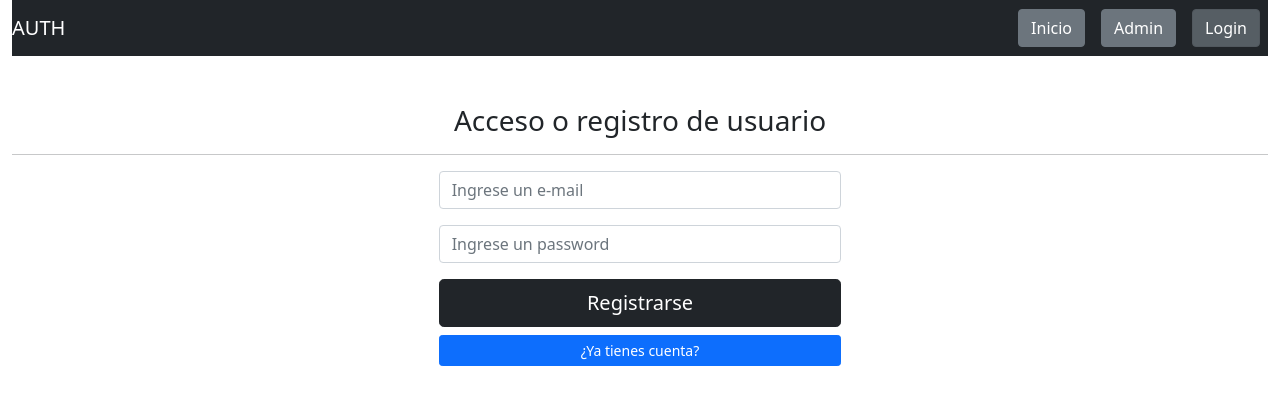
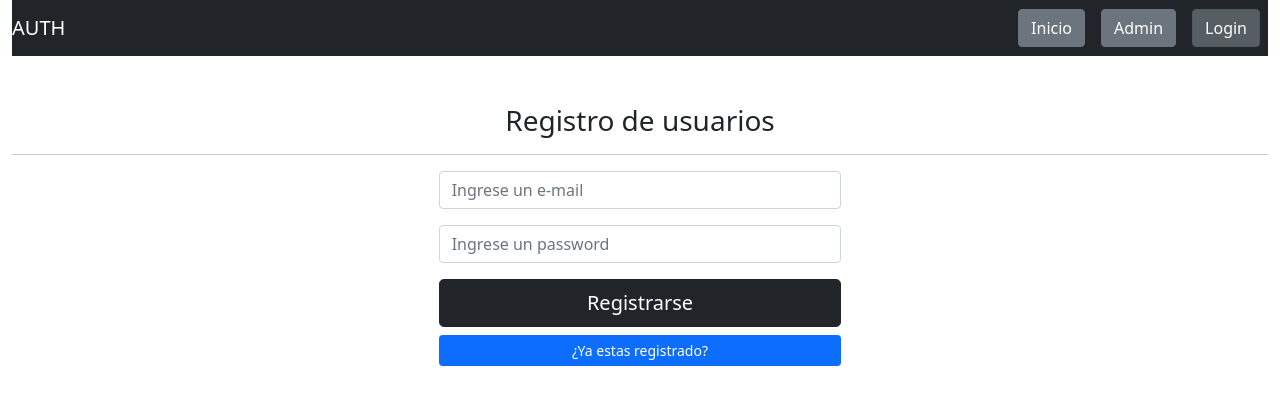
Before and after one commit to pacop0587/login-react-firebase, a React (Vite) app: page /login in a window 1280 px wide. Shown: the top 404 px of the page. Built offline with nearby package versions, Linux system fonts and the light colour scheme.

Commit message:
Se agrego registro de usuarios nuevos con firebase

```diff
--- a/src/components/Login.jsx
+++ b/src/components/Login.jsx
@@ -1,11 +1,13 @@
-import { useState } from "react"
+import { useCallback, useState } from "react"
 import MensajeError from "./MensajeError";
+import {auth} from '../firebase';
 
 const Login = () => {
     //Hooks State
     const [email, setEmail] = useState('');
     const [pass, setPass] = useState('');
     const [mensajeError, setMensajeError] = useState('')
+    const [esRegistro, setEsRegistro] = useState(true)
 
     //Procesando login
     const procesarDatos = (e) => {
@@ -23,12 +25,37 @@ const Login = () => {
 
         setMensajeError('')
         console.log('Iniciaste sesion')
+
+        if(esRegistro){
+            registrar();
+        }
     }
+
+    //Registrando usuario nuevo en firebase
+    const registrar = useCallback( async () =>{
+
+        try {
+            const resultado = await auth.createUserWithEmailAndPassword(email, pass);
+            console.log(resultado);
+        } catch (error) {
+            if(error.code === 'auth/invalid-email'){
+            setMensajeError('Email invalido');
+            }
+            if(error.code === 'auth/email-already-in-use'){
+                setMensajeError('Email registrado');
+            }
+
+        }
+    },[email, pass]);
 
 
     return (
         <div className="mt-5">
-            <h3 className="text-center">Acceso o registro de usuario</h3>
+            <h3 className="text-center">
+                {
+                    esRegistro ? 'Registro de usuarios' : 'Login de Acceso'
+                }
+            </h3>
             <hr />
             <div className="row justify-content-center">
                 <div className="col-12 col-sm-8 col-md-6 col-xl-4">
@@ -49,13 +76,25 @@ const Login = () => {
                             value={pass}
                         />
                         <div className="d-grid gap-2">
-                            <button className="btn btn-dark btn-lg" type="submit">Registrarse</button>
-                            <button className="btn btn-primary btn-sm" type="submit">¿Ya tienes cuenta?</button>
+                            <button
+                                className="btn btn-dark btn-lg"
+                                type="submit">
+                                    {
+                                        esRegistro ? 'Registrarse' : 'Acceder'
+                                    }
+                            </button>
+                            <button
+                                className="btn btn-primary btn-sm"
+                                type="button"
+                                onClick={() => setEsRegistro(!esRegistro)}>
+                                    {
+                                        esRegistro ? '¿Ya estas registrado?' : '¿No tienes cuenta?'
+                                    }
+                            </button>
                         </div>
                     </form>
                 </div>
             </div>
-
         </div>
     )
 }
```
Also changed, not shown: 1 other file (tests, documents, lock files or other folders).
